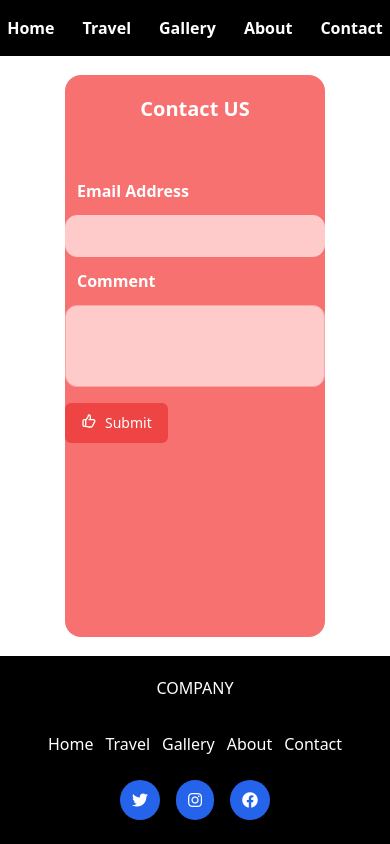
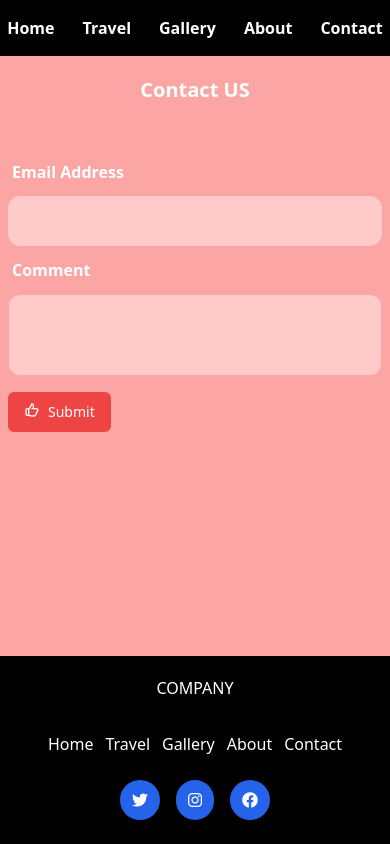
Before and after one commit to mertilter7/travel-example-VUE, a Vue app: page /contact in a window 390 px wide. Built offline with nearby package versions, Linux system fonts and the light colour scheme.

Commit message:
last responsive commit
full responsive

```diff
--- a/src/components/About.vue
+++ b/src/components/About.vue
@@ -1,9 +1,13 @@
 <template>
-  <div class="container mx-auto h-4/6 xl:w-5/12 bg-green-300 xl:rounded-3xl md:rounded-3xl">
+  <div
+    class="container mx-auto h-full w-full xl:h-4/6 xl:w-5/12 bg-green-300 xl:rounded-3xl md:rounded-3xl"
+  >
     <div class="about text-center">
       <h2 class="text-center text-lg font-bold my-5">About US</h2>
 
-      <p class="text-md font-semibold text-justify mx-auto p-2 md:w-5/12 text-black">
+      <p
+        class="text-md font-semibold text-justify mx-auto p-2 md:w-5/12 text-black"
+      >
         Lorem ipsum dolor sit amet consectetur adipisicing elit. Placeat ut ad
         incidunt non, cupiditate numquam inventore quidem, dignissimos a beatae
         eos! Voluptas fugiat saepe cum tempore odit quidem aliquid illo quas
--- a/src/components/Contact.vue
+++ b/src/components/Contact.vue
@@ -1,22 +1,26 @@
 <template>
-  <div class="container h-4/6 w-4/6 mx-auto bg-red-400 rounded-2xl ">
-    <h2 class="font-bold text-center my-5 font-sans text-white text-xl">Contact US</h2>
+  <div
+    class="container xl:h-4/6 xl:w-2/6 md:h-4/6 md:w-4/6 h-full w-full mx-auto bg-red-300 xl:rounded-2xl md:rounded-2xl"
+  >
+    <h2 class="font-bold text-center my-5 font-sans text-white text-xl">
+      Contact US
+    </h2>
     <label class="my-11 flex flex-col justify-center">
       <span class="text-white font-bold font-sans m-3">Email Address</span>
       <input
         type="email"
-        class="p-2 form-input border rounded-xl focus:outline-none bg-red-200 border-red-200"
+        class="p-3 mx-2 form-input border rounded-xl focus:outline-none bg-red-200 border-red-200"
         placeholder=""
       />
       <span class="text-white font-bold m-3 font-sans">Comment</span>
       <textarea
-        class="border rounded-xl p-4 resize-none bg-red-200 border-red-300 text-black text-md focus:outline-none"
+        class="border mx-2 rounded-xl p-4 resize-none bg-red-200 border-red-300 text-black text-md focus:outline-none"
         placeholder=""
       ></textarea>
     </label>
     <button
       type="button"
-      class="focus:outline-none text-white text-sm py-2.5 px-4 -my-7 rounded-md bg-red-500 hover:bg-red-600 hover:shadow-lg flex "
+      class="focus:outline-none mx-2 text-white text-sm py-2.5 px-4 -my-7 rounded-md bg-red-500 hover:bg-red-600 hover:shadow-lg flex"
     >
       <svg
         class="w-4 h-4 mr-2"
--- a/src/components/Footer.vue
+++ b/src/components/Footer.vue
@@ -1,5 +1,5 @@
 <template>
-  <footer class="footer bg-black text-white inset-x-0 p-3 text-md text-center ">
+  <footer class="footer bg-black text-white inset-x-0 p-3 text-md text-center">
     <p class="py-2">COMPANY</p>
 
     <div>
@@ -64,5 +64,4 @@
 export default {};
 </script>
 <style scoped>
-
 </style>
--- a/src/components/Gallery.vue
+++ b/src/components/Gallery.vue
@@ -1,6 +1,8 @@
 <template>
   <div class="">
-    <div class="container mx-auto w-auto h-full items-center bg-yellow-300 rounded-2xl">
+    <div
+      class="container mx-auto w-auto h-full xl:w-7/12 items-center bg-blue-300 xl:rounded-2xl md:rounded-2xl"
+    >
       <div
         class="grid grid-cols-2 py-3 items-center gap-4 md:w-7/12 xl:w-7/12 mx-auto"
       >
@@ -12,7 +14,6 @@
             Lorem ipsum dolor sit amet consectetur adipisicing elit. Modi iusto
             ipsam odio minima eligendi ex?
           </p>
-
         </div>
         <div class="">
           <img src="../assets/bali.jpg" class="object-cover h-48" />
--- a/src/components/Home.vue
+++ b/src/components/Home.vue
@@ -1,13 +1,13 @@
 <template>
-  <div class="bg-opacity-70 w-auto h-screen container mx-auto">
+  <div class="bg-opacity-70 h-full w-full container mx-auto">
     <div class="grid grid-cols-12">
-      <div class="col-span-12 flex justify-center h-96">
+      <div class="col-span-12 flex justify-center h-72">
         <img src="../assets/unnamed.jpg" alt="" />
       </div>
     </div>
     <div class="grid grid-cols-12">
       <div class="col-span-12 flex justify-center">
-        <p class="text-center">
+        <p class="text-center font-sans md:w-4/12 xl:w-4/12 2xl:w-4/12">
           <span class="text-purple-700">Lorem ipsum</span> dolor sit amet,
           consectetur adipisicing elit. Dolorem sint itaque soluta. Aliquam sit
           at illum, atque nulla sequi! Qui neque iusto, facilis eveniet nesciunt
@@ -17,7 +17,6 @@
           <span class="text-red-500"> provident?</span>
         </p>
       </div>
-
     </div>
   </div>
 </template>
--- a/src/components/Navbar.vue
+++ b/src/components/Navbar.vue
@@ -1,11 +1,13 @@
 <template>
   <nav>
-    <div class=" p-2 xl:rounded-bl-full xl:rounded-br-full bg-black text-white font-bold font-sans">
+    <div
+      class="p-2 xl:rounded-bl-full xl:rounded-br-full bg-black text-white font-bold font-sans"
+    >
       <ul class="flex space-x-3 justify-center p-2">
         <li>
           <router-link
             to="/"
-            class="hover:bg-red-300 focus:outline-none focus:ring-2 focus:ring-red-300 focus:ring-opacity-50 p-2 rounded-lg"
+            class="hover:bg-yellow-400 focus:outline-none focus:ring-2 focus:ring-yellow-400 focus:ring-opacity-50 p-2 rounded-lg"
             >Home</router-link
           >
         </li>
@@ -34,7 +36,7 @@
         <li>
           <router-link
             to="/contact"
-            class="hover:bg-yellow-400 focus:outline-none focus:ring-2 focus:ring-yellow-400 focus:ring-opacity-50 p-2 rounded-lg"
+            class="hover:bg-red-300 focus:outline-none focus:ring-2 focus:ring-red-300 focus:ring-opacity-50 p-2 rounded-lg"
           >
             Contact
           </router-link>
@@ -45,6 +47,15 @@
 </template>
 <style scoped>
 .rainbow-text {
-  background-image: linear-gradient(to left, violet, lightgreen, lightblue, lightgreen, yellow, orange, red);
+  background-image: linear-gradient(
+    to left,
+    violet,
+    lightgreen,
+    lightblue,
+    lightgreen,
+    yellow,
+    orange,
+    red
+  );
 }
 </style>
--- a/src/components/Travel.vue
+++ b/src/components/Travel.vue
@@ -1,6 +1,6 @@
 <template>
   <div
-    class="container mx-auto xl:h-4/6 xl:w-7/12 md:h-4/6 md:w-7/12 sm:h-4/6 sm:w-7/12 bg-purple-300 flex justify-center rounded-2xl"
+    class="container mx-auto w-full h-full xl:h-4/6 xl:w-5/12 md:h-4/6 md:w-7/12 sm:h-4/6 sm:w-7/12 bg-purple-300 flex justify-center xl:rounded-2xl md:rounded-2xl"
   >
     <div>
       <h2 class="my-5 text-white font-bold text-2xl font-sans">Get Reserve</h2>
@@ -23,14 +23,20 @@
           </label>
           <p class="text-semibold text-white p-1">Travel Options</p>
           <label>
-
             <select class="p-2 rounded-lg">
-              <option class="" v-for="(travel , id) in travels" :key="id">{{ travel }}</option>
+              <option class="" v-for="(travel, id) in travels" :key="id">
+                {{ travel }}
+              </option>
             </select>
           </label>
         </label>
 
-        <input type="date" id="datemin" min="now" class="focus:bg-red-300 text-black rounded-lg p-2" />
+        <input
+          type="date"
+          id="datemin"
+          min="now"
+          class="focus:bg-red-300 text-black rounded-lg p-2"
+        />
       </section>
       <button
         type="button"
@@ -61,17 +67,12 @@ export default {
   components: {},
   data() {
     return {
-      travels : ["Bali", "Maldives", "Bahamas", "Miami", "Mykonos" , "Rhodos"],
+      travels: ["Maldives", "Bali", "Bahamas", "Miami", "Mykonos", "Rhodos"],
       date: "",
       identify: "",
       mail: "",
     };
   },
-  methods : {
-
-
-
-
-  }
+  methods: {},
 };
 </script>
```
